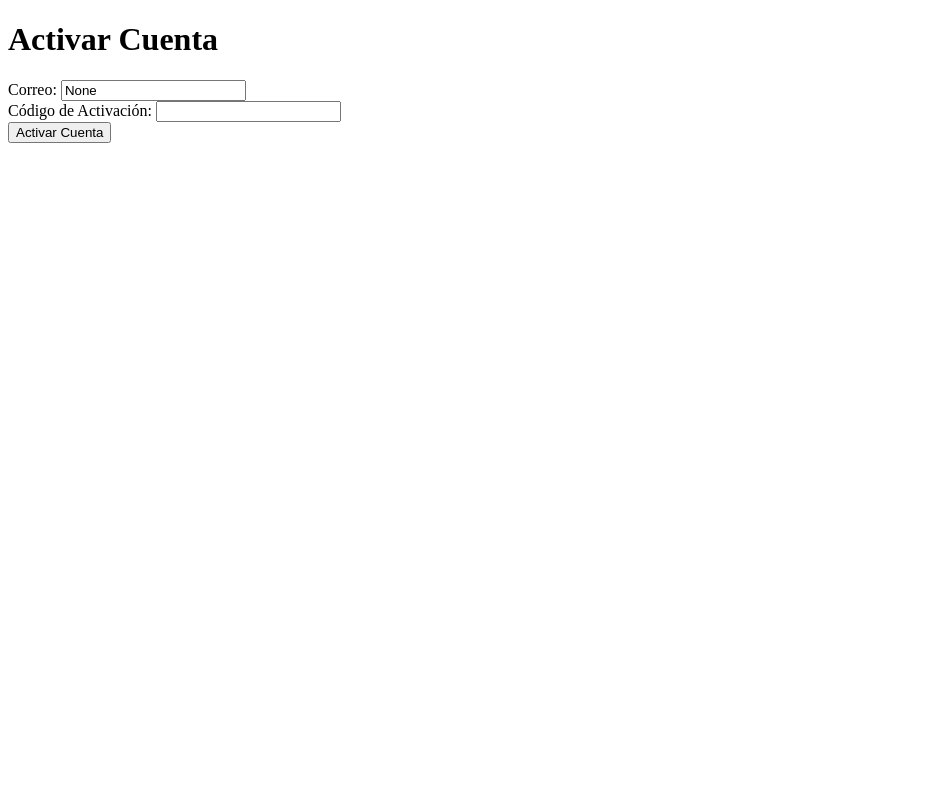
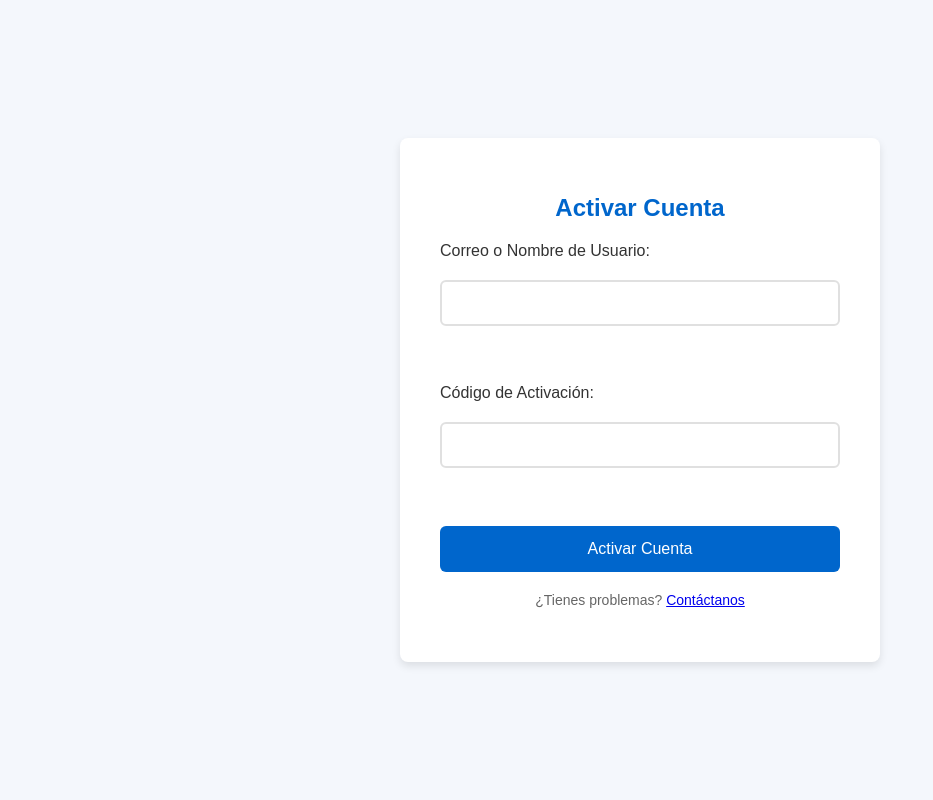
Before and after one commit to abii0204/webServer_consultas, a Flask app: page /activar_cuenta in a window 1280 px wide. Shown: the whole page, without its empty margins (0-933 px from the left). Run offline with Flask 3, Linux system fonts and the light colour scheme; parts of the project's set-up code (start-up, migrations or seed data) failed here and were passed over; some libraries are stand-ins or nearby versions.

Commit message:
Actualizar proyecto para pruebas

```diff
--- a/main.py
+++ b/main.py
@@ -12,6 +12,7 @@ app = Flask(__name__)
 conexion = None
 tunnel = None
 
+conexion, tunel = get_db_connection()
 @app.route('/read_qr')
 def read_qr():
     return render_template('read_qr.html')
@@ -198,15 +199,22 @@ def activar_cuenta_post():
             return render_template('cuenta_no_activada.html', error="El código debe ser un número válido.")
 
         cursor = conexion.cursor()
+
+        # Verificar los datos que se envían
+        print(f"Enviando a la base de datos -> Login: {login}, Código: {codigo}")
+
+        # Llamar al procedimiento almacenado
         cursor.callproc('activar_cuenta', (login, codigo))
         result = cursor.fetchone()
-        conexion.commit()
+        conexion.commit()  # Confirmar cambios
+
+        print(f"Resultado de la función almacenada: {result}")
 
         if result and result[0]:
-            # Si el código es correcto, mostrar la plantilla de cuenta activada y redirigir al login
+            # Código correcto
             return render_template('cuenta_activada.html', login=login)
         else:
-            # Si el código es incorrecto, mostrar la plantilla de cuenta no activada
+            # Código incorrecto
             return render_template('cuenta_no_activada.html', login=login, error="El código de activación es incorrecto.")
 
     except Exception as e:
--- a/templates/activar_cuenta_template.html
+++ b/templates/activar_cuenta_template.html
@@ -2,18 +2,98 @@
 <html lang="en">
 <head>
     <meta charset="UTF-8">
+    <meta name="viewport" content="width=device-width, initial-scale=1.0">
     <title>Activar Cuenta</title>
+    <style>
+        body {
+            font-family: Arial, sans-serif;
+            background-color: #f4f7fc;
+            margin: 0;
+            padding: 0;
+            display: flex;
+            justify-content: center;
+            align-items: center;
+            height: 100vh;
+        }
+
+        .container {
+            background-color: #ffffff;
+            border-radius: 8px;
+            box-shadow: 0 4px 8px rgba(0, 0, 0, 0.1);
+            padding: 40px;
+            width: 400px;
+            text-align: center;
+        }
+
+        h1 {
+            font-size: 24px;
+            color: #0066cc;
+            margin-bottom: 20px;
+        }
+
+        form {
+            display: flex;
+            flex-direction: column;
+            gap: 20px;
+        }
+
+        label {
+            font-size: 16px;
+            color: #333333;
+            text-align: left;
+        }
+
+        input[type="text"] {
+            padding: 12px;
+            font-size: 16px;
+            border: 2px solid #e0e0e0;
+            border-radius: 6px;
+            outline: none;
+            transition: border-color 0.3s;
+        }
+
+        input[type="text"]:focus {
+            border-color: #0066cc;
+        }
+
+        button {
+            background-color: #0066cc;
+            color: white;
+            padding: 14px;
+            font-size: 16px;
+            border: none;
+            border-radius: 6px;
+            cursor: pointer;
+            transition: background-color 0.3s;
+        }
+
+        button:hover {
+            background-color: #005bb5;
+        }
+
+        .footer {
+            font-size: 14px;
+            margin-top: 20px;
+            color: #666666;
+        }
+
+    </style>
 </head>
 <body>
+    <div class="container">
         <h1>Activar Cuenta</h1>
         <form action="/activar_cuenta_post" method="POST">
-        <label for="email">Correo:</label>
-        <input type="email" name="email" id="email" value="{{ email }}" readonly>
+            <label for="login">Correo o Nombre de Usuario:</label>
+            <input type="text" name="login" id="login" required>
             <br>
             <label for="codigo">Código de Activación:</label>
             <input type="text" name="codigo" id="codigo" required>
             <br>
             <button type="submit">Activar Cuenta</button>
         </form>
+        <div class="footer">
+            <p>¿Tienes problemas? <a href="/contactar">Contáctanos</a></p>
+        </div>
+    </div>
 </body>
 </html>
```
Lines whose indentation alone changed are shown as unchanged.
